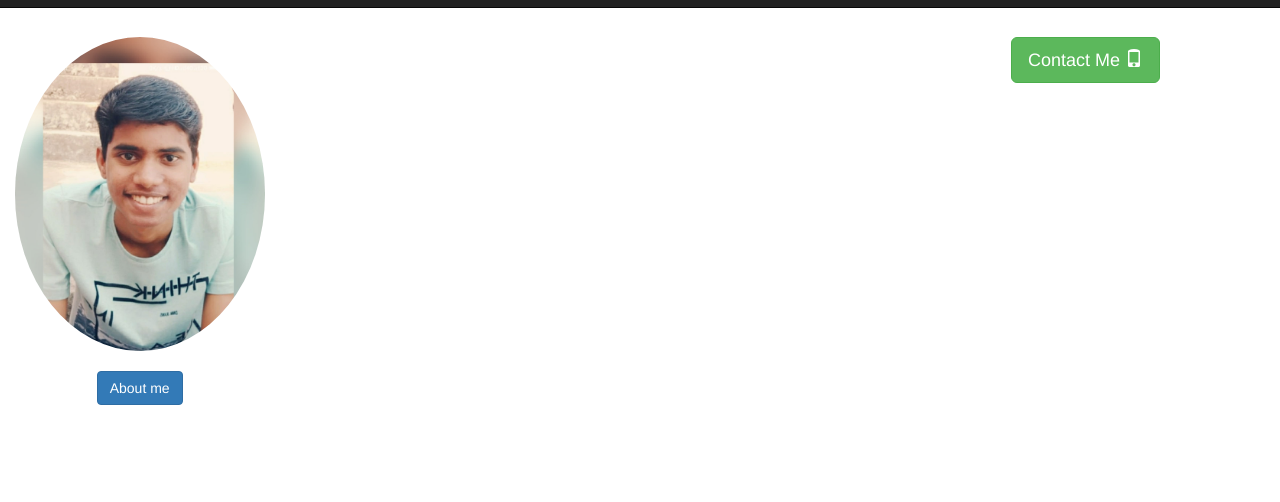
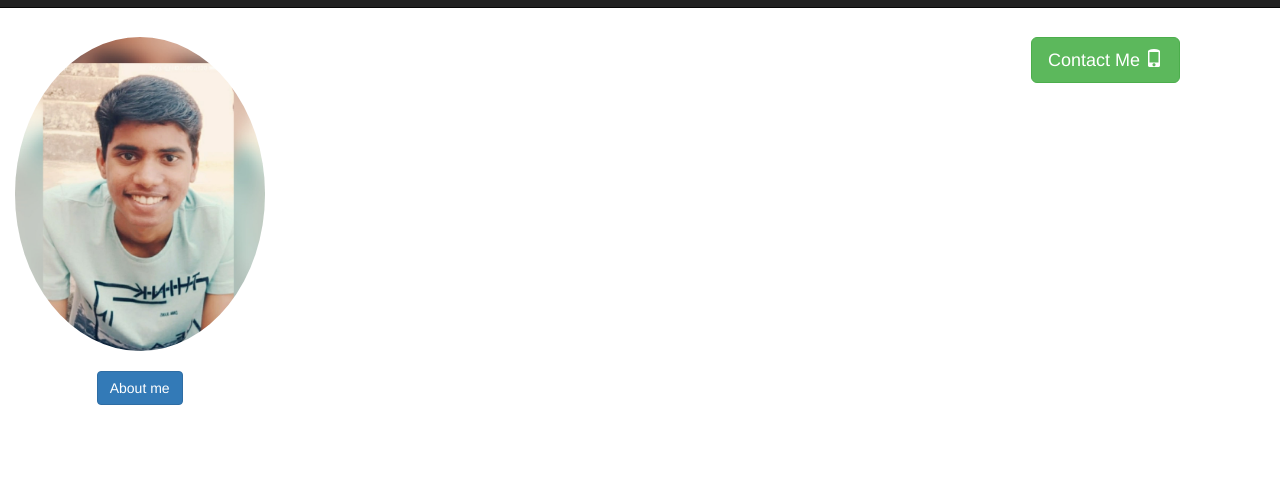
Before and after one commit to venkateshwar-reddy/venkateshwar-reddy.github.io, a plain HTML site: page index.html in a window 1280 px wide. Shown: the part 63-565 px from the top of the page. Drawn offline with nearby package versions, Linux system fonts and the light colour scheme.

Commit message:
Update style.css

```diff
--- a/style.css
+++ b/style.css
@@ -3,7 +3,8 @@
 }
 #contact{
   position: absolute;
-  right:120px;
+  right:100px;
+  left:auto;
   top:100px;
 }
 
```
